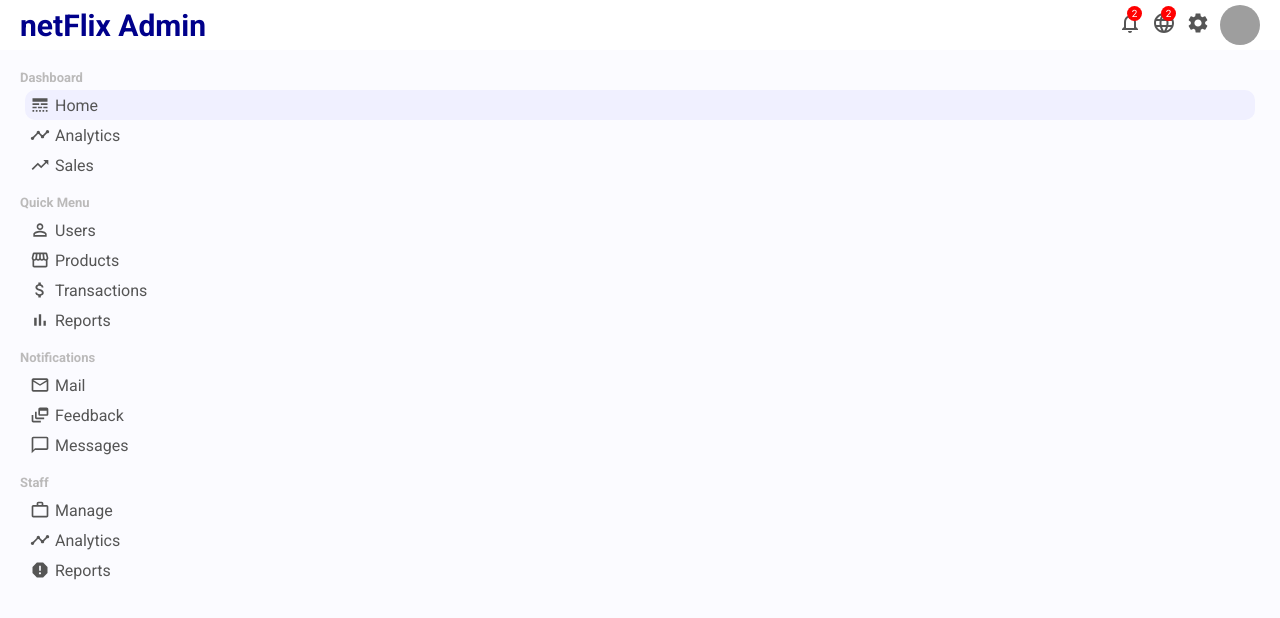
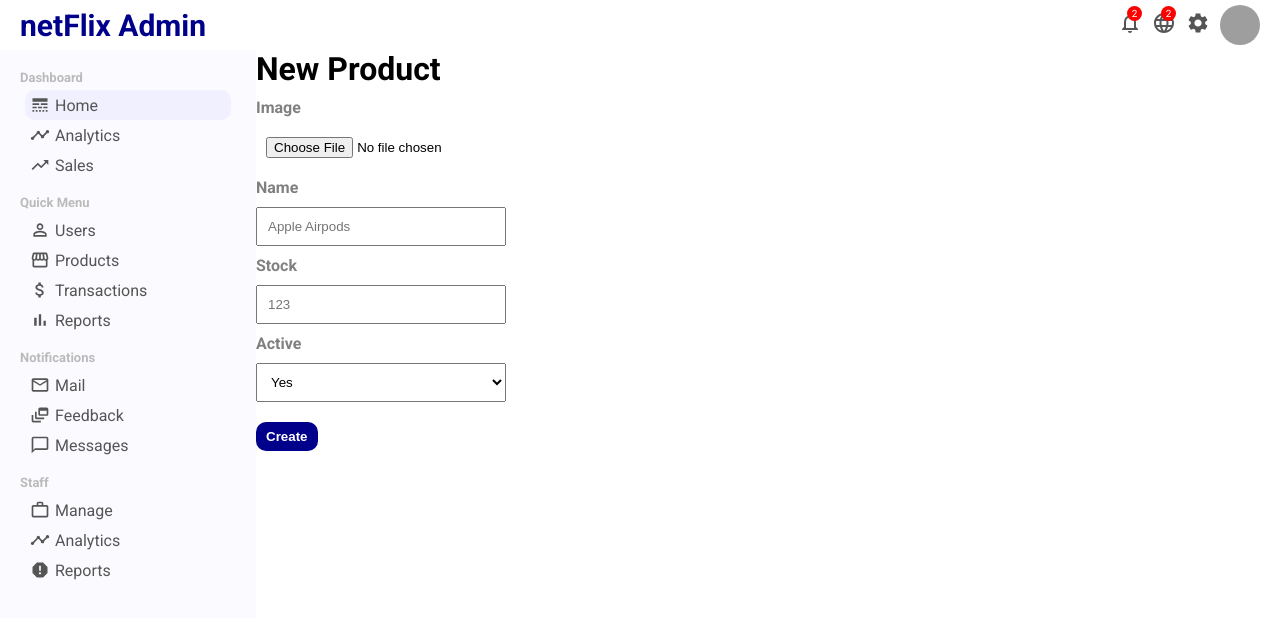
Before and after one commit to burakorkmez/netflix-mern-admin, a React (Create React App) app: page /newproduct in a window 1280 px wide. Shown: the top 618 px of the page. Built offline with nearby package versions, Linux system fonts and the light colour scheme; grey boxes are pictures that could not be loaded.

Commit message:
NewProduct page added

```diff
--- a/package.json
+++ b/package.json
@@ -9,6 +9,7 @@
 		"@testing-library/jest-dom": "^5.16.1",
 		"@testing-library/react": "^12.1.2",
 		"@testing-library/user-event": "^13.5.0",
+		"axios": "^0.24.0",
 		"react": "^17.0.2",
 		"react-dom": "^17.0.2",
 		"react-router-dom": "^5.2.0",
@@ -39,5 +40,6 @@
 			"last 1 firefox version",
 			"last 1 safari version"
 		]
+	},
+	"proxy": "http://localhost:8080/api/"
 }
-}
--- a/src/App.js
+++ b/src/App.js
@@ -8,6 +8,7 @@
 import NewUser from './pages/newUser/NewUser';
 import ProductList from './pages/productList/ProductList';
 import Product from './pages/product/Product';
+import NewProduct from './pages/newProduct/NewProduct';
 
 function App() {
 	return (
@@ -34,6 +35,9 @@
 					<Route path="/product/:productId">
 						<Product />
 					</Route>
+					<Route path="/newproduct">
+						<NewProduct />
+					</Route>
 				</Switch>
 			</div>
 		</BrowserRouter>
--- a/src/components/widgetLg/WidgetLg.js
+++ b/src/components/widgetLg/WidgetLg.js
@@ -8,6 +8,7 @@
 		<div className="widgetLg">
 			<h3 className="widgetLgTitle">Latest transactions</h3>
 			<table className="widgetLgTable">
+				<tbody>
 					<tr className="widgetLgTr">
 						<th className="widgetLgTh">Customer</th>
 						<th className="widgetLgTh">Date</th>
@@ -74,6 +75,7 @@
 							<Button type="Approved" />
 						</td>
 					</tr>
+				</tbody>
 			</table>
 		</div>
 	);
--- a/src/pages/newProduct/NewProduct.js
+++ b/src/pages/newProduct/NewProduct.js
@@ -0,0 +1,31 @@
+import './newProduct.css';
+
+export default function NewProduct() {
+	return (
+		<div className="newProduct">
+			<h1 className="addProductTitle">New Product</h1>
+			<form className="addProductForm">
+				<div className="addProductItem">
+					<label>Image</label>
+					<input type="file" id="file" />
+				</div>
+				<div className="addProductItem">
+					<label>Name</label>
+					<input type="text" placeholder="Apple Airpods" />
+				</div>
+				<div className="addProductItem">
+					<label>Stock</label>
+					<input type="text" placeholder="123" />
+				</div>
+				<div className="addProductItem">
+					<label>Active</label>
+					<select name="active" id="active">
+						<option value="yes">Yes</option>
+						<option value="no">No</option>
+					</select>
+				</div>
+				<button className="addProductButton">Create</button>
+			</form>
+		</div>
+	);
+}
--- a/src/pages/newProduct/newProduct.css
+++ b/src/pages/newProduct/newProduct.css
@@ -0,0 +1,39 @@
+.newProduct {
+	flex: 4;
+}
+
+.addProductForm {
+	margin-top: 10px;
+}
+
+.addProductItem {
+	width: 250px;
+	display: flex;
+	flex-direction: column;
+	margin-bottom: 10px;
+}
+
+.addProductItem > label {
+	color: gray;
+	font-weight: 600;
+	margin-bottom: 10px;
+}
+
+.addProductItem > input {
+	padding: 10px;
+}
+
+.addProductItem > select {
+	padding: 10px;
+}
+
+.addProductButton {
+	margin-top: 10px;
+	padding: 7px 10px;
+	border: none;
+	border-radius: 10px;
+	background-color: darkblue;
+	color: white;
+	font-weight: 600;
+	cursor: pointer;
+}
--- a/src/pages/product/product.css
+++ b/src/pages/product/product.css
@@ -118,6 +118,7 @@
 	display: flex;
 	align-items: center;
 }
+
 .productPublishIcon {
 	cursor: pointer;
 }
```
Also changed, not shown: 1 other file (tests, documents, lock files or other folders). Lines whose indentation alone changed are shown as unchanged.
